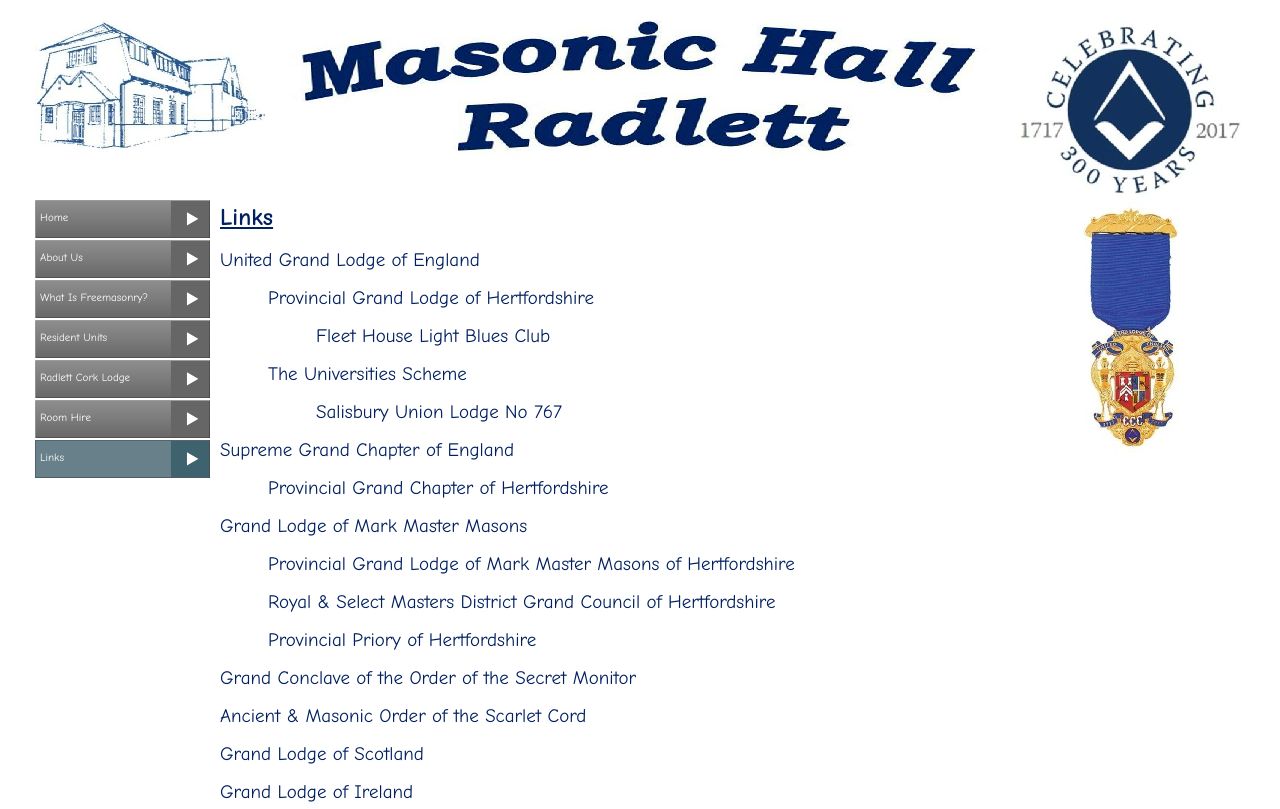
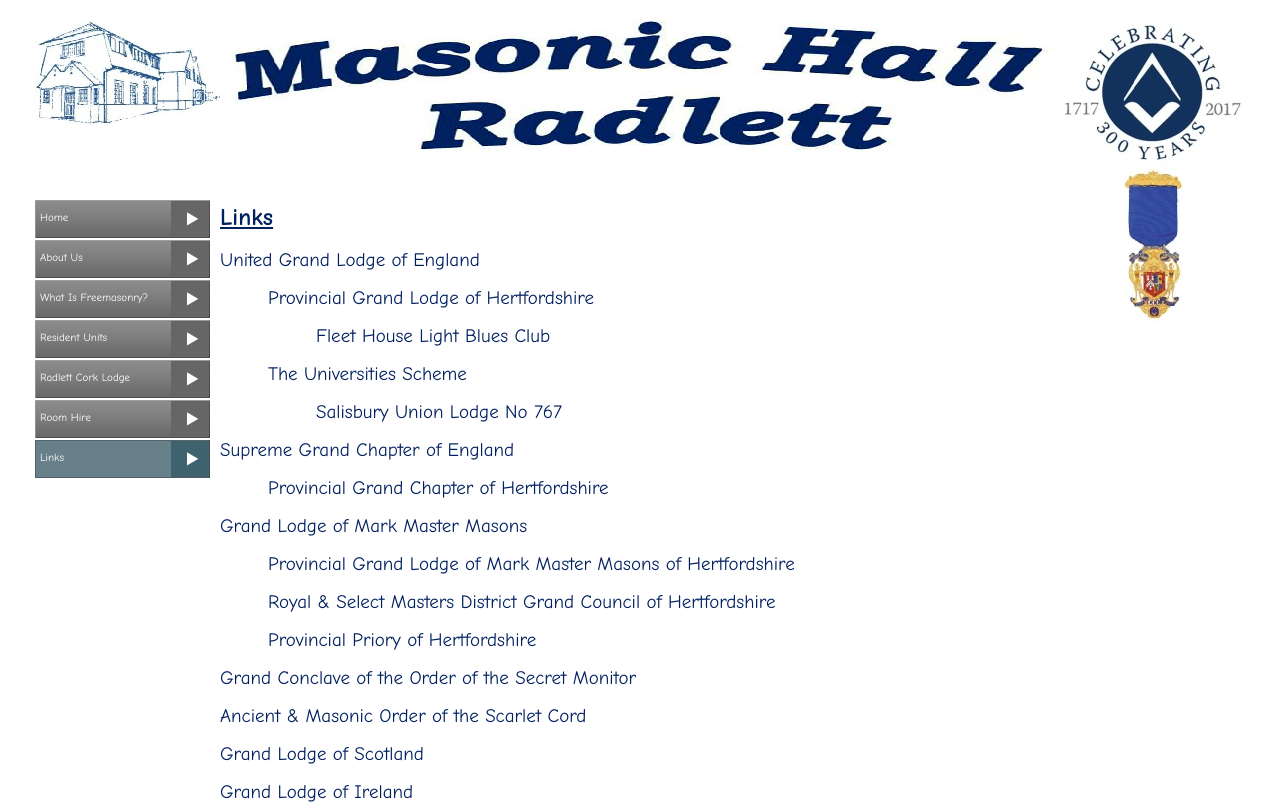
Before and after one commit to Masonic-Hall-Radlett/Masonic-Hall-Radlett.github.io, a plain HTML site: page links.html in a window 1280 px wide. Shown: the top 809 px of the page. Drawn offline with Linux system fonts and the light colour scheme.

Commit message:
Update 80

```diff
--- a/links.html
+++ b/links.html
@@ -66,9 +66,9 @@
     <a href="room_hire.html" id="nav_5_B6" class="Button1" style="display:block;position:absolute;left:0px;top:200px;width:175px;height:38px;"><span>Room&nbsp;Hire</span></a>
     <a href="links.html" id="nav_5_B7" class="Button2" style="display:block;position:absolute;left:0px;top:240px;width:175px;height:38px;"><span>Links</span></a>
 </div>
-<img src="wpimages/wpf9d45058_05_06.jpg" border="0" width="230" height="130" alt="" style="position:absolute;left:20px;top:20px;">
-<img src="wpimages/wpb29927c9_06.png" border="0" width="700" height="157" alt="" style="position:absolute;left:275px;top:20px;">
-<a href="http://pglherts.org/tercentenary-2/hertfordshire-celebrations/"  target="_blank"><img src="wpimages/wp7c4e9d6e_05_06.jpg" border="0" width="230" height="180" alt="" style="position:absolute;left:1000px;top:20px;"></a>
+<img src="wpimages/wpea0ccd0e_05_06.jpg" border="0" width="185" height="105" alt="" style="position:absolute;left:20px;top:20px;">
+<img src="wpimages/wp67816e23_06.png" border="0" width="840" height="155" alt="" style="position:absolute;left:205px;top:20px;">
+<a href="http://pglherts.org/tercentenary-2/hertfordshire-celebrations/"  target="_blank"><img src="wpimages/wp8a7e5afa_05_06.jpg" border="0" width="185" height="145" alt="" style="position:absolute;left:1045px;top:20px;"></a>
 <div style="position:absolute;left:20px;top:865px;width:1210px;height:115px; background-color:#ffffff;overflow:hidden;">
 <p class="Normal-P"><span class="Normal-C">© 2017 Masonic Hall (Radlett) Ltd. All Rights Reserved.</span></p>
 <p class="Normal-P"><span class="Normal-C-C0">Copyright of Material</span><span class="Normal-C">: <br>The Masonic Hall (Radlett) Ltd logo, photographic images,
@@ -82,7 +82,7 @@
     of England. <br>We specifically do not warrant that another website accessible from their
     pages are recognised by, or have the approval of, the United Grand Lodge of England.</span></p>
 </div>
-<a href="https://www.toyekenningandspencer.co.uk/shop/masonic/english-constitution-regalia/tercentenary.html"  target="_blank"><img src="wpimages/wp18626267_05_06.jpg" border="0" width="97" height="257" alt="" style="position:absolute;left:1067px;top:200px;"></a>
+<a href="https://www.toyekenningandspencer.co.uk/shop/masonic/english-constitution-regalia/tercentenary.html"  target="_blank"><img src="wpimages/wpa22858a0_05_06.jpg" border="0" width="60" height="160" alt="" style="position:absolute;left:1108px;top:165px;"></a>
 <div style="position:absolute;left:205px;top:200px;width:840px;height:645px;overflow:hidden;">
 <p class="Wp-Body-P"><span class="Body-C">Links</span></p>
 <p class="Normal-P-P0"><span class="Normal-C-C1"><a class="hlink_1" href="http://www.ugle.org.uk/"  target="_blank" style="text-decoration:none;">United Grand Lodge of England</a></span></p>
```
Also changed, not shown: about_us.html (+4 -4 lines), index.html (+5 -8 lines), radlett_cork_lodge.html (+4 -4 lines), resident_units.html (+4 -4 lines), room_hire.html (+4 -4 lines), what_is-freemasonry.html (+4 -4 lines), wpimages/wp1bd55541_05_06.jpg (added), wpimages/wp67816e23_06.png (added), wpimages/wp8a7e5afa_05_06.jpg (added), wpimages/wpa22858a0_05_06.jpg (added), wpimages/wpea0ccd0e_05_06.jpg (added).
